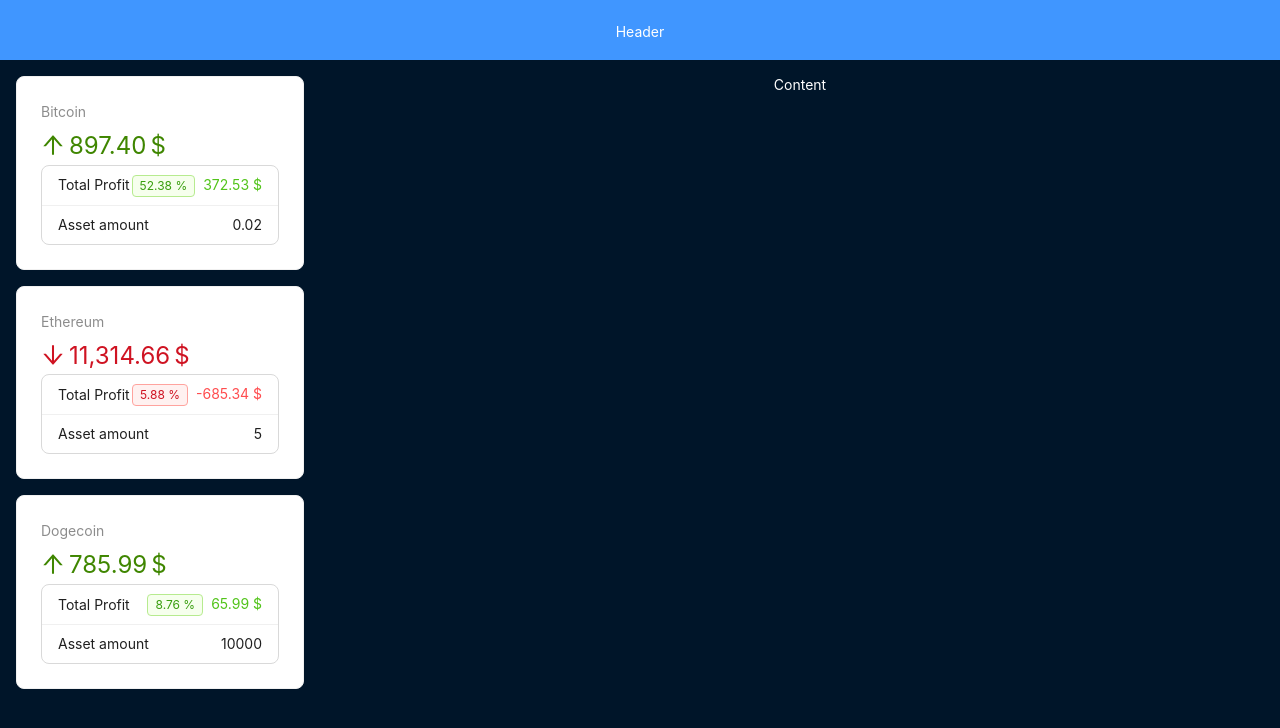
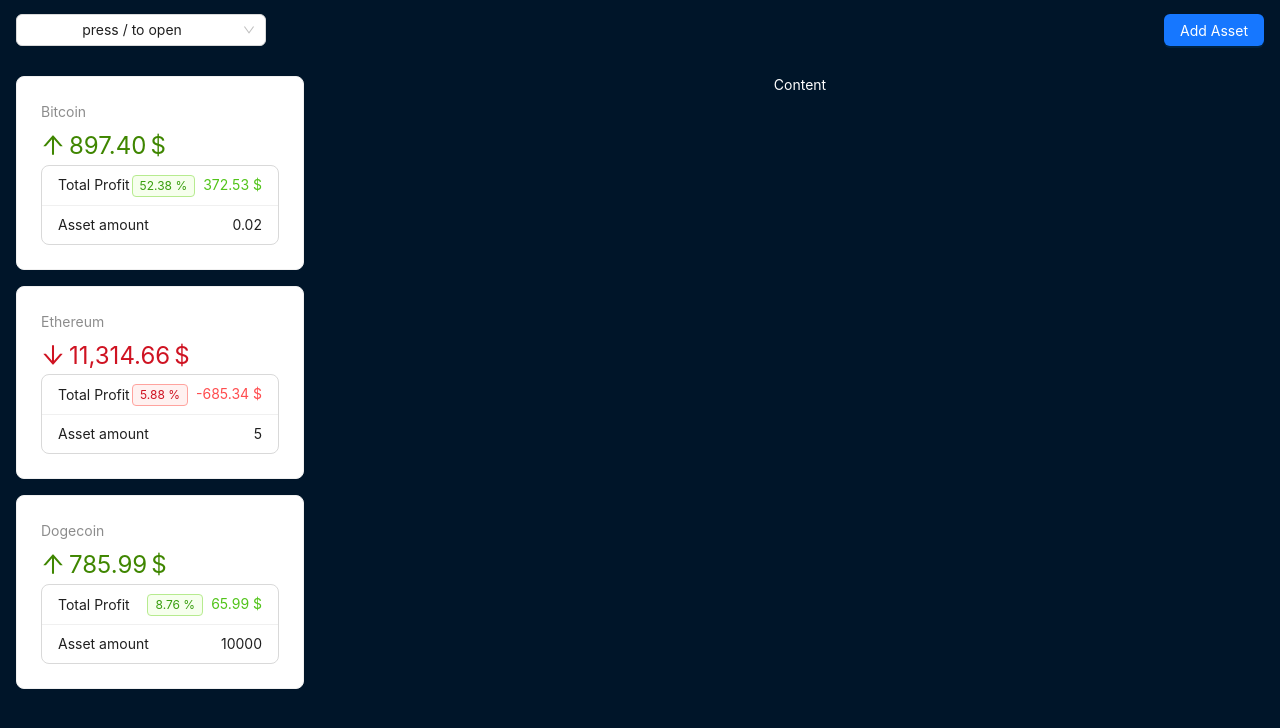
Before and after one commit to PRO94/crypto-app-js, a React (Vite) app in the folder CryptoApplication/src/frontend/: page / in a window 1280 px wide. Shown: the top 728 px of the page. Built offline with nearby package versions, Linux system fonts and the light colour scheme.

Commit message:
Add Header section details. Upgrade CryproContext usage. Add modal and drawer components with prep functionality.

```diff
--- /dev/null
+++ b/CryptoApplication/src/frontend/src/components/AddAssetForm.jsx
@@ -0,0 +1,3 @@
+export function AddAssetForm() {
+  return <form>Form asset</form>;
+}
--- /dev/null
+++ b/CryptoApplication/src/frontend/src/components/CoinInfoModal.jsx
@@ -0,0 +1,3 @@
+export function CoinInfoModal({ coin }) {
+  return <h2>{coin.name}</h2>;
+}
--- a/CryptoApplication/src/frontend/src/components/layout/AppHeader.jsx
+++ b/CryptoApplication/src/frontend/src/components/layout/AppHeader.jsx
@@ -1,16 +1,88 @@
-import { Layout } from 'antd';
+import { Layout, Select, Space, Button, Modal, Drawer } from "antd";
+import { useCrypto } from "../../context/crypto-context";
+import { useEffect, useState } from "react";
+import { CoinInfoModal } from "../CoinInfoModal";
+import { AddAssetForm } from "../AddAssetForm";
 
 const headerStyle = {
-    textAlign: 'center',
-    color: '#fff',
-    height: 60,
-    paddingInline: 48,
-    lineHeight: '64px',
-    backgroundColor: '#4096ff',
-  };
+  width: "100%",
+  textAlign: "center",
+  height: 60,
+  padding: "1rem",
+  display: "flex",
+  justifyContent: "space-between",
+  alignItems: "center",
+};
 
 export default function AppHeader() {
-    return (
-        <Layout.Header style={headerStyle}>Header</Layout.Header>
-    )
+  const [select, setSelect] = useState();
+  const [coin, setCoin] = useState();
+  const [modal, setModal] = useState();
+  const [drawer, setDrawer] = useState();
+  const { crypto } = useCrypto();
+
+  useEffect(() => {
+    const keypress = (event) => {
+      if (event.key === "/") {
+        setSelect((prev) => !prev);
+      }
+    };
+
+    document.addEventListener("keypress", keypress);
+
+    return () => document.removeEventListener("keypress", keypress);
+  }, []);
+
+  function handleSelect(value) {
+    setCoin(crypto.find((c) => c.id === value));
+    setModal(true);
+  }
+
+  return (
+    <Layout.Header style={headerStyle}>
+      <Select
+        style={{ width: 250 }}
+        open={select}
+        onSelect={handleSelect}
+        onClick={() => setSelect((prev) => !prev)}
+        value="press / to open"
+        options={crypto.map((coin) => ({
+          label: coin.name,
+          value: coin.id,
+          icon: coin.icon,
+        }))}
+        optionRender={(option) => (
+          <Space>
+            <img
+              style={{ width: 20 }}
+              src={option.data.icon}
+              alt={option.data.value}
+            />{" "}
+            {option.data.label}
+          </Space>
+        )}
+      />
+      <Button type="primary" onClick={() => setDrawer(true)}>
+        Add Asset
+      </Button>
+
+      <Modal
+        open={modal}
+        //onOk={() => setModal(false)}
+        onCancel={() => setModal(false)}
+        footer={null} // to hide all the footer buttons for the modal
+      >
+        <CoinInfoModal coin={coin} />
+      </Modal>
+
+      <Drawer
+        title="Add Asset"
+        width={600}
+        onClose={() => setDrawer(false)}
+        open={drawer}
+      >
+        <AddAssetForm></AddAssetForm>
+      </Drawer>
+    </Layout.Header>
+  );
 }
--- a/CryptoApplication/src/frontend/src/components/layout/AppSider.jsx
+++ b/CryptoApplication/src/frontend/src/components/layout/AppSider.jsx
@@ -1,15 +1,14 @@
 import { ArrowDownOutlined, ArrowUpOutlined } from "@ant-design/icons";
 import { Layout, Card, Statistic, List, Typography, Tag } from "antd";
 import { capitalize } from "../../utils";
-import { useContext } from "react";
-import CryptoContext from "../../context/crypto-context";
+import { useCrypto } from "../../context/crypto-context";
 
 const siderStyle = {
   padding: "1rem",
 };
 
 export default function AppSider() {
-  const { assets } = useContext(CryptoContext);
+  const { assets } = useCrypto();
 
   return (
     <Layout.Sider width="25%" style={siderStyle}>
@@ -35,7 +34,6 @@
                 withTag: true,
               },
               { title: "Asset amount", value: asset.amount, isPlain: true },
-              //{ title: "Difference", value: asset.growPercent },
             ]}
             renderItem={(item) => (
               <List.Item>
--- a/CryptoApplication/src/frontend/src/context/crypto-context.jsx
+++ b/CryptoApplication/src/frontend/src/context/crypto-context.jsx
@@ -1,4 +1,4 @@
-import { useEffect, useState, createContext } from "react";
+import { useEffect, useState, createContext, useContext } from "react";
 import { fetchAssets, fetchCrypto } from "../api";
 import { percentDifference } from "../utils";
 
@@ -47,3 +47,7 @@
 }
 
 export default CryptoContext;
+
+export function useCrypto() {
+  return useContext(CryptoContext);
+}
```
